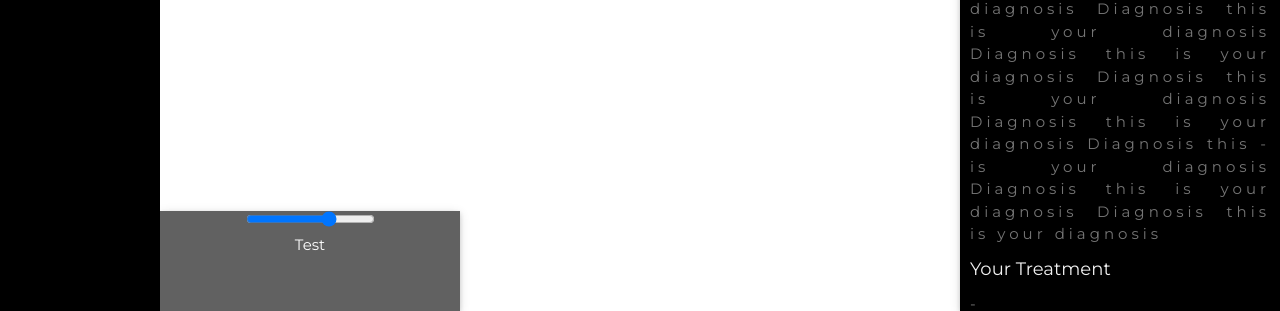
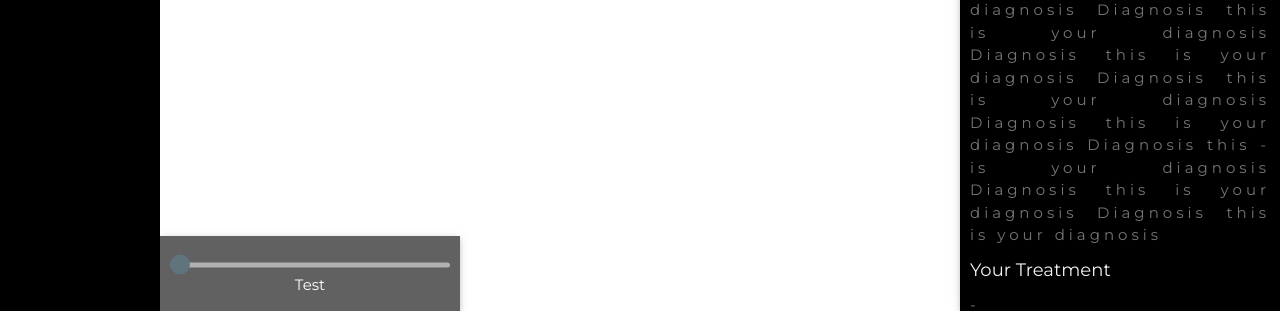
Before and after one commit to jreina1/Project-Livermore, a Flask app: page / in a window 1280 px wide. Shown: the part 489-800 px from the top of the page. Run offline with Flask 2, Linux system fonts and the light colour scheme; data that the repository does not hold is empty; some libraries are stand-ins or nearby versions.

Commit message:
Completed Slider UI; Included infobar button carat to imply collapsibility; Fixed infobar button layout.

```diff
--- a/project/pl-webui/web/static/resources/css/style.css
+++ b/project/pl-webui/web/static/resources/css/style.css
@@ -18,6 +18,14 @@ h5,
 h6,
 button {
 	font-family: "Montserrat", sans-serif;
+}
+
+.p-header {
+	font-size: 24px;
+}
+
+.p-arrow {
+	font-size: 10px;
 }
 
 .w3-row-padding img {
@@ -64,8 +72,50 @@ button {
 	/*left: 50%;*/
 	/*transform: translateX(-50%);*/
 	/* margin: 0 auto; */
-	height: 100px;
+	height: 75px;
 	width: 300px;
+	padding: 10px;
+}
+
+.slidecontainer {
+    width: 100%;
+    position: relative;
+    top: 50%;
+    transform: translateY(-50%);
+}
+
+.slider {
+    -webkit-appearance: none;
+    width: 100%;
+    height: 5px;
+    border-radius: 10px;
+    background: #d3d3d3;
+    outline: none;
+    opacity: 0.7;
+    -webkit-transition: .2s;
+    transition: opacity .2s;
+}
+
+.slider:hover {
+    opacity: 1;
+}
+
+.slider::-webkit-slider-thumb {
+    -webkit-appearance: none;
+    appearance: none;
+    width: 20px;
+    height: 20px;
+    border-radius: 50%;
+    background: #607D8B;
+    cursor: pointer;
+}
+
+.slider::-moz-range-thumb {
+    width: 20px;
+    height: 20px;
+    border-radius: 50%;
+    background: #607D8B;
+    cursor: pointer;
 }
 
 
--- a/project/pl-webui/web/templates/index.html
+++ b/project/pl-webui/web/templates/index.html
@@ -59,7 +59,8 @@
 				<!-- Button as header of collapsible information box -->
 				<button onClick="infoHide('infobar')" class="w3-btn w3-dark-grey row btn" title="Click to Expand/Collapse">
 					<header class="w3-center">
-		      		<h4><span class="w3-hide-small">Disease</span> Information</h4>
+		      		<p class="p-header"><span class="w3-hide-small">Disease</span> Information</h4>
+		      		<p class="p-arrow">&#9660;</p>
 		        </header>
 				</button>
 
@@ -98,10 +99,10 @@
 
 
 			<div class="w3-card w3-dark-grey w3-content w3-center w3-text-white" id="disease-slider">
-
-				<input type="range" id="myRange" step="33.33">
-				<p>Test</p>
-
+				<div class="slidecontainer">
+					<input type="range" min="1" max="100" value="1" step="33" class="slider" id="myRange">
+					<p>Test</p>
+				</div>
 			</div>
 
 
```
